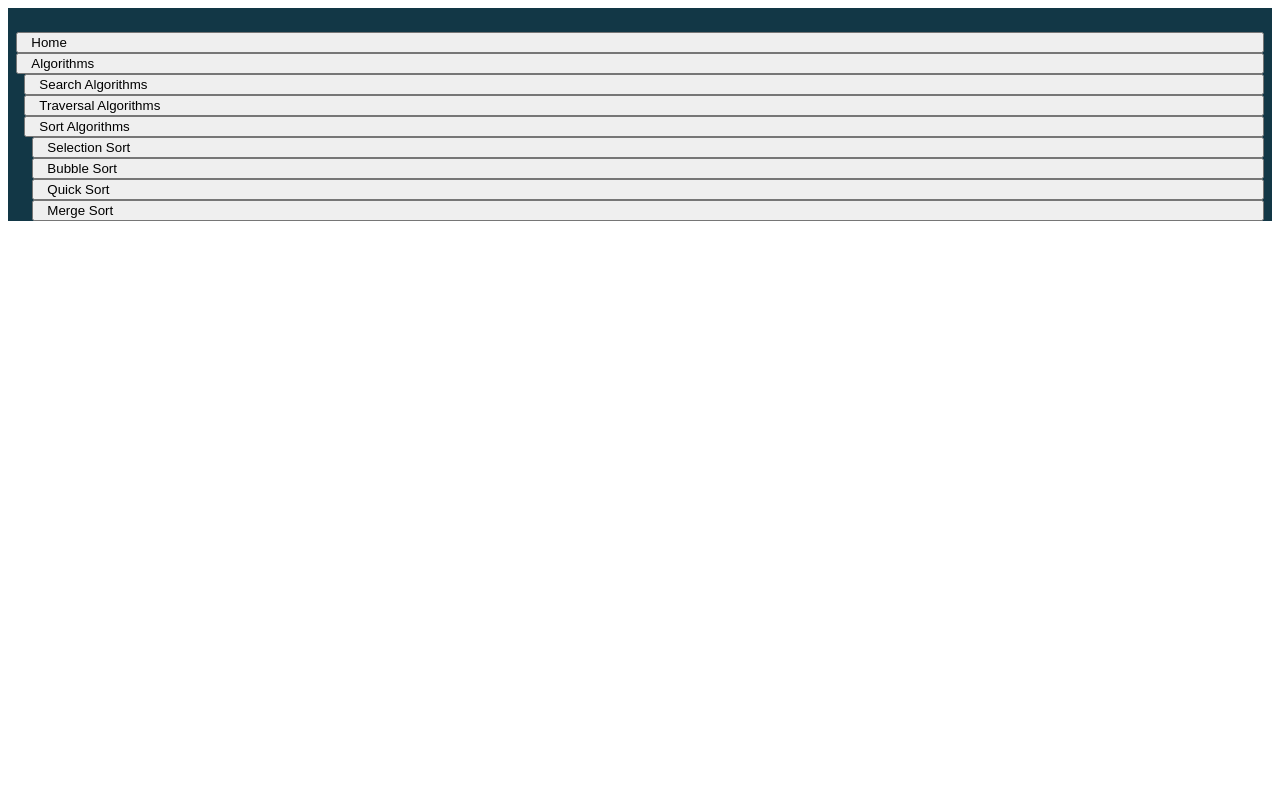
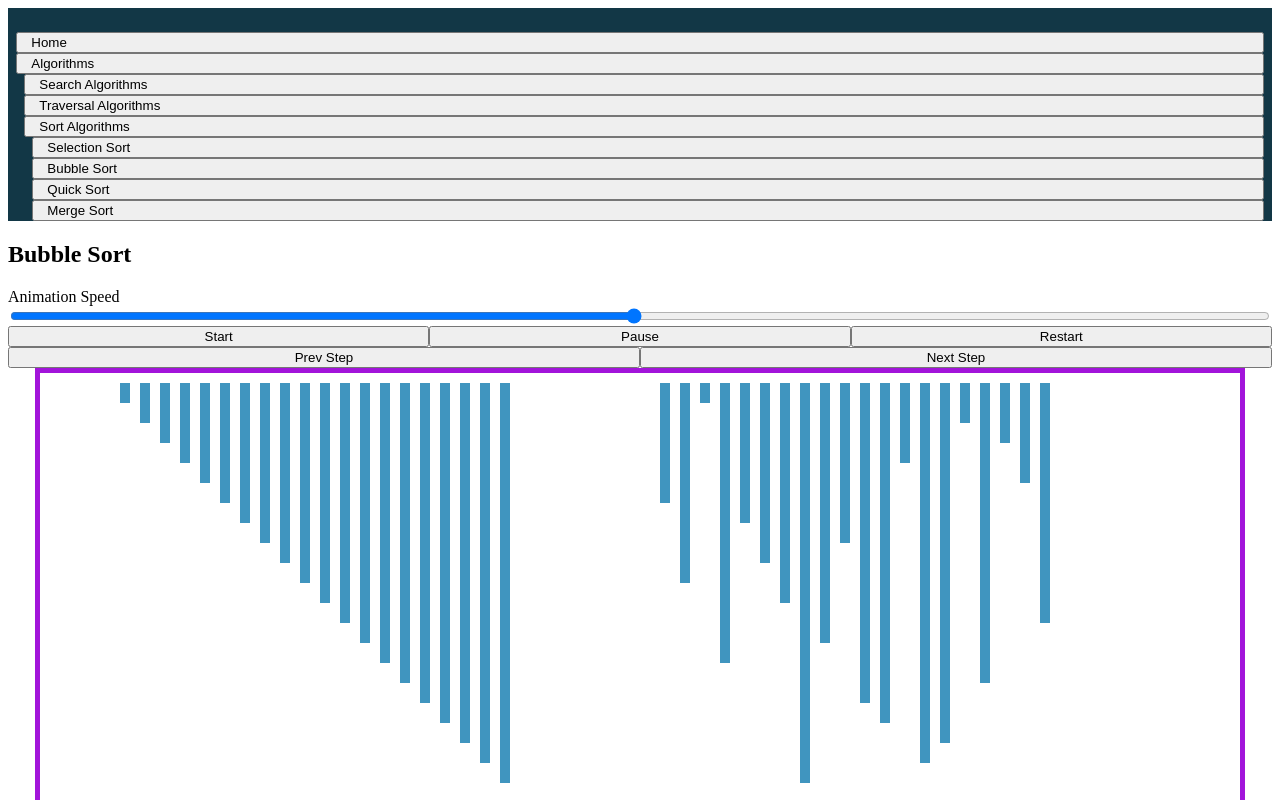
Before and after one commit to elifaltundag/algorithm-visualizer, a React (Create React App) app: page / in a window 1280 px wide. Shown: the top 800 px of the page. Built offline with nearby package versions, Linux system fonts and the light colour scheme.

Commit message:
first mockup

```diff
--- a/src/App.tsx
+++ b/src/App.tsx
@@ -1,13 +1,13 @@
 import React from 'react';
 
 import Navbar from './app/components/global/Navbar';
-import Header from './app/components/global/Header';
+import BubbleSort from './app/pages/BubbleSort';
 
 function App() {
     return (
         <div className="App">
             <Navbar />
-            <Header />
+            <BubbleSort />
         </div>
     );
 }
--- a/src/app/components/sectional/sort/SortCanvas.tsx
+++ b/src/app/components/sectional/sort/SortCanvas.tsx
@@ -1,6 +1,6 @@
 import React, { useEffect } from "react";
 
-import "../../styles/components/canvas.scss";
+import "../../../../design/components/canvas.scss";
 
 import { generateBars } from "../../../functions/drawFuncs";
 
--- /dev/null
+++ b/src/app/pages/BubbleSort.tsx
@@ -0,0 +1,15 @@
+import React from "react";
+
+import Header from "../components/global/Header";
+import Controller from "../components/global/Controller";
+import ControlSortCanvas from "../components/sectional/sort/ControlSortCanvas";
+
+export default function BubbleSort(props: object) {
+    return (
+        <div id="bubbleSort">
+            <Header title="Bubble Sort" />
+            <Controller />
+            <ControlSortCanvas />
+        </div>
+    )
+}
```
